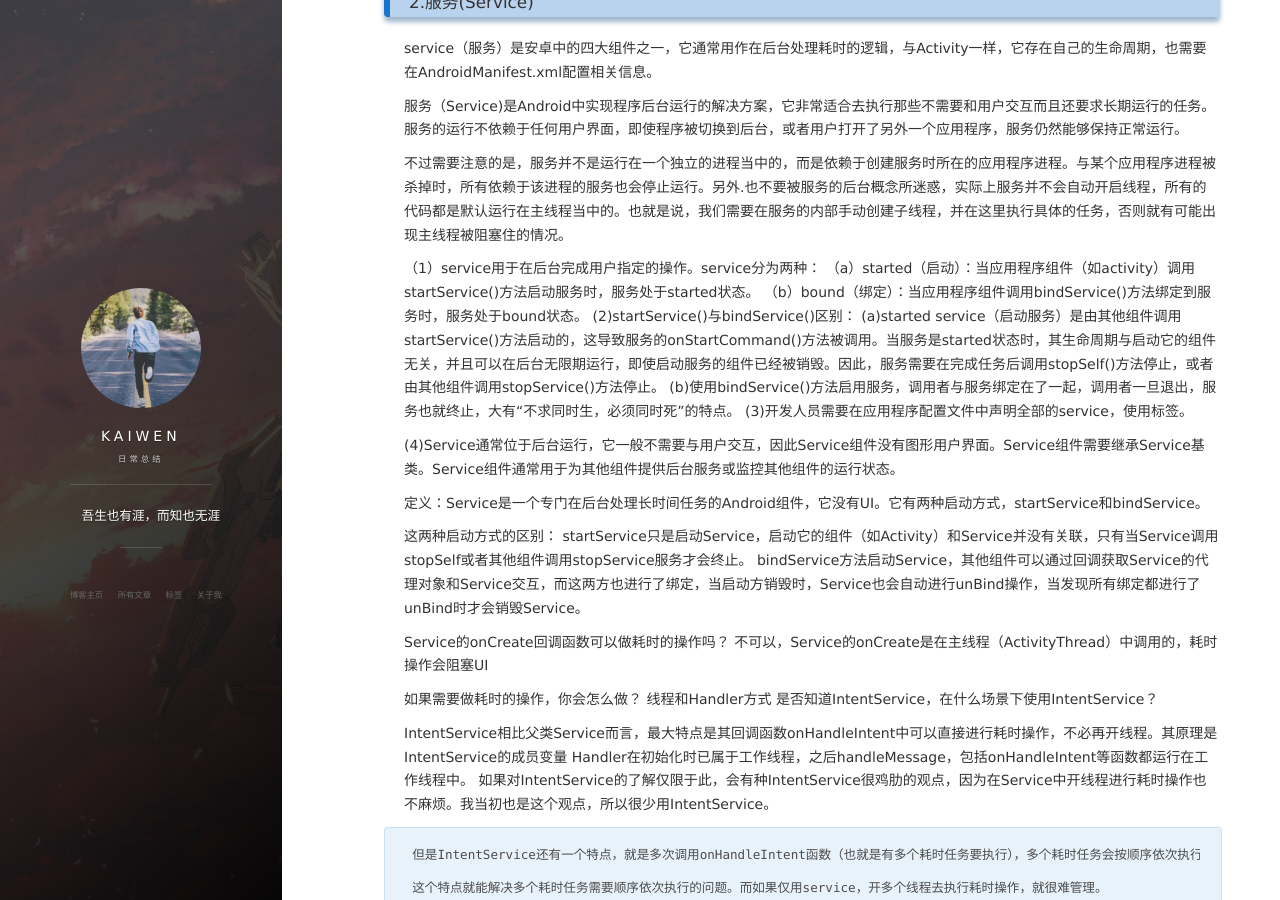
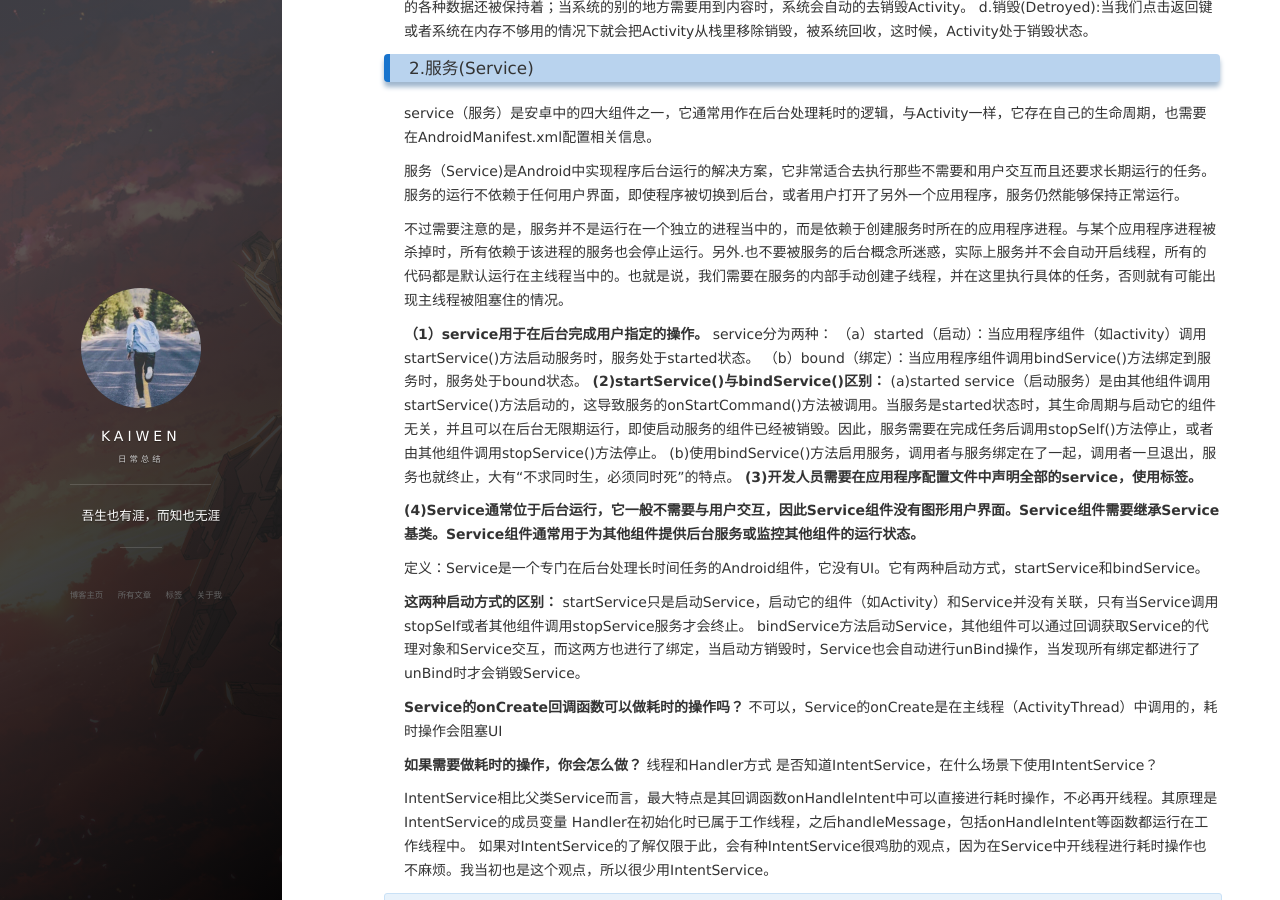
Before and after one commit to kaiwenll/liangkaiwen.github.io11, a Jekyll site: the page built from _posts/2019-10-04-【Android】Android四大组件.md, in a window 1280 px wide and 900 px high, scrolled down 736 px. Built offline with Jekyll 4.4.1, drawn with Linux system fonts in a browser that asks for light colours; nearby versions of some CDN libraries; our own code applies the rules of GitHub Pages for plain Markdown files; comment, search, counter and statistics services are not loaded; some of the changed text lies outside the part shown.

````diff
--- a/_posts/2019-10-04-【Android】Android四大组件.md
+++ b/_posts/2019-10-04-【Android】Android四大组件.md
@@ -1,5 +1,9 @@
 ## Android四大组件（整理相关知识点）
-        Android 开发的四大组件分别是：活动（activity），用于表现功能；服务（service），后台运行服务，不提供界面呈现；广播接受者（Broadcast Receive），勇于接收广播；内容提供者（Content Provider），支持多个应用中存储和读取数据，相当于数据库。
+        Android 开发的四大组件分别是：
+	活动（activity），用于表现功能；
+	服务（service），后台运行服务，不提供界面呈现；
+	广播接受者（Broadcast Receive），勇于接收广播；
+	内容提供者（Content Provider），支持多个应用中存储和读取数据，相当于数据库。
 
 ### 1.活动（activity）
 
@@ -33,26 +37,27 @@ service（服务）是安卓中的四大组件之一，它通常用作在后台
 
 不过需要注意的是，服务并不是运行在一个独立的进程当中的，而是依赖于创建服务时所在的应用程序进程。与某个应用程序进程被杀掉时，所有依赖于该进程的服务也会停止运行。另外.也不要被服务的后台概念所迷惑，实际上服务并不会自动开启线程，所有的代码都是默认运行在主线程当中的。也就是说，我们需要在服务的内部手动创建子线程，并在这里执行具体的任务，否则就有可能出现主线程被阻塞住的情况。
 
-（1）service用于在后台完成用户指定的操作。service分为两种：
+**（1）service用于在后台完成用户指定的操作。**
+	service分为两种：
 	（a）started（启动）：当应用程序组件（如activity）调用startService()方法启动服务时，服务处于started状态。
 	（b）bound（绑定）：当应用程序组件调用bindService()方法绑定到服务时，服务处于bound状态。
-(2)startService()与bindService()区别：
-		(a)started service（启动服务）是由其他组件调用startService()方法启动的，这导致服务的onStartCommand()方法被调用。当服务是started状态时，其生命周期与启动它的组件无关，并且可以在后台无限期运行，即使启动服务的组件已经被销毁。因此，服务需要在完成任务后调用stopSelf()方法停止，或者由其他组件调用stopService()方法停止。
+**(2)startService()与bindService()区别：**
+	(a)started service（启动服务）是由其他组件调用startService()方法启动的，这导致服务的onStartCommand()方法被调用。当服务是started状态时，其生命周期与启动它的组件无关，并且可以在后台无限期运行，即使启动服务的组件已经被销毁。因此，服务需要在完成任务后调用stopSelf()方法停止，或者由其他组件调用stopService()方法停止。
 	(b)使用bindService()方法启用服务，调用者与服务绑定在了一起，调用者一旦退出，服务也就终止，大有“不求同时生，必须同时死”的特点。
-(3)开发人员需要在应用程序配置文件中声明全部的service，使用<service></service>标签。
+**(3)开发人员需要在应用程序配置文件中声明全部的service，使用<service></service>标签。**
 
-(4)Service通常位于后台运行，它一般不需要与用户交互，因此Service组件没有图形用户界面。Service组件需要继承Service基类。Service组件通常用于为其他组件提供后台服务或监控其他组件的运行状态。
+**(4)Service通常位于后台运行，它一般不需要与用户交互，因此Service组件没有图形用户界面。Service组件需要继承Service基类。Service组件通常用于为其他组件提供后台服务或监控其他组件的运行状态。**
 
 定义：Service是一个专门在后台处理长时间任务的Android组件，它没有UI。它有两种启动方式，startService和bindService。
 
- 这两种启动方式的区别：
+**这两种启动方式的区别：**
 startService只是启动Service，启动它的组件（如Activity）和Service并没有关联，只有当Service调用stopSelf或者其他组件调用stopService服务才会终止。
 bindService方法启动Service，其他组件可以通过回调获取Service的代理对象和Service交互，而这两方也进行了绑定，当启动方销毁时，Service也会自动进行unBind操作，当发现所有绑定都进行了unBind时才会销毁Service。
 
-Service的onCreate回调函数可以做耗时的操作吗？
+**Service的onCreate回调函数可以做耗时的操作吗？**
 不可以，Service的onCreate是在主线程（ActivityThread）中调用的，耗时操作会阻塞UI
 
-如果需要做耗时的操作，你会怎么做？
+**如果需要做耗时的操作，你会怎么做？**
 线程和Handler方式
 是否知道IntentService，在什么场景下使用IntentService？
 
@@ -91,14 +96,13 @@ emmm看到就收集我也忘记哪是哪个网的了
 ContentProvider应用程序间非常通用的共享数据的一种方式，也是Android官方推荐的方式。Android中许多系统应用都使用该方式实现数据共享，比如通讯录、短信等。但我遇到很多做Android开发的人都不怎么使用它，觉得直接读取数据库会更简单方便。
 
 那么Android搞一个内容提供者在数据和应用之间，只是为了装高大上，故弄玄虚？我认为其设计用意在于：
-
-封装。对数据进行封装，提供统一的接口，使用者完全不必关心这些数据是在DB，XML、Preferences或者网络请求来的。当项目需求要改变数据来源时，使用我们的地方完全不需要修改。
+**封装**。对数据进行封装，提供统一的接口，使用者完全不必关心这些数据是在DB，XML、Preferences或者网络请求来的。当项目需求要改变数据来源时，使用我们的地方完全不需要修改。
 提供一种跨进程数据共享的方式。
 应用程序间的数据共享还有另外的一个重要话题，就是数据更新通知机制了。因为数据是在多个应用程序中共享的，当其中一个应用程序改变了这些共享数据的时候，它有责任通知其它应用程序，让它们知道共享数据被修改了，这样它们就可以作相应的处理。
 
 ContentResolver接口的notifyChange函数来通知那些注册了监控特定URI的ContentObserver对象，使得它们可以相应地执行一些处理。ContentObserver可以通过registerContentObserver进行注册。
 
-既然是对外提供数据共享，那么如何限制对方的使用呢？
+**既然是对外提供数据共享，那么如何限制对方的使用呢？**
 
 android:exported属性非常重要。这个属性用于指示该服务是否能够被其他应用程序组件调用或跟它交互。如果设置为true，则能够被调用或交互，否则不能。设置为false时，只有同一个应用程序的组件或带有相同用户ID的应用程序才能启动或绑定该服务。
 
@@ -141,9 +145,9 @@ android:exported属性非常重要。这个属性用于指示该服务是否能
             <grant-uri-permission android:pathPattern=".*" />
         </provider>
 ```
-ContentProvider接口方法运行在哪个线程中呢？
+**ContentProvider接口方法运行在哪个线程中呢？**
 
-ContentProvider可以在AndroidManifest.xml中配置一个叫做android:multiprocess的属性，默认值是false，表示ContentProvider是单例的，无论哪个客户端应用的访问都将是同一个ContentProvider对象，如果设为true，系统会为每一个访问该ContentProvider的进程创建一个实例。
+ContentProvider可以在AndroidManifest.xml中配置一个叫做* android:multiprocess* 的属性，默认值是false，表示 **ContentProvider** 是单例的，无论哪个客户端应用的访问都将是同一个 **ContentProvider** 对象，如果设为true，系统会为每一个访问该 **ContentProvider** 的进程创建一个实例。
 
 这点还是比较好理解的，那如果我要问每个ContentProvider的操作是在哪个线程中运行的呢（其实我们关心的是UI线程和工作线程）？比如我们在UI线程调用getContentResolver().query查询数据，而当数据量很大时（或者需要进行较长时间的计算）会不会阻塞UI线程呢？
 
@@ -155,14 +159,14 @@ ContentProvider和调用者在不同的进程，ContentProvider的方法会运
 
 也可以看看CursorLoader这个类的源码，看Google自己是怎么使用getContentResolver().query的。
 
-ContentProvider是如何在不同应用程序之间传输数据的？
+**ContentProvider是如何在不同应用程序之间传输数据的？**
 
 这个问题点有些深入，大家要对Binder进程间通信机制比较了解。因为之前我们有提到过一个应用进程有16个Binder线程去和远程服务进行交互，而每个线程可占用的缓存空间是128KB这样，超过会报异常。ContentResolver虽然是通过Binder进程间通信机制打通了应用程序之间共享数据的通道，但Content Provider组件在不同应用程序之间传输数据是基于匿名共享内存机制来实现的。有兴趣的可以查看一下老罗的文章Android系统匿名共享内存Ashmem（Anonymous Shared Memory）简要介绍和学习计划。
 
 
 
 
-作者：goeasyway
+*作者：goeasyway
 链接：https://www.jianshu.com/p/380231307070
 來源：简书
-著作权归作者所有。商业转载请联系作者获得授权，非商业转载请注明出处。
+著作权归作者所有。商业转载请联系作者获得授权，非商业转载请注明出处。*
````
